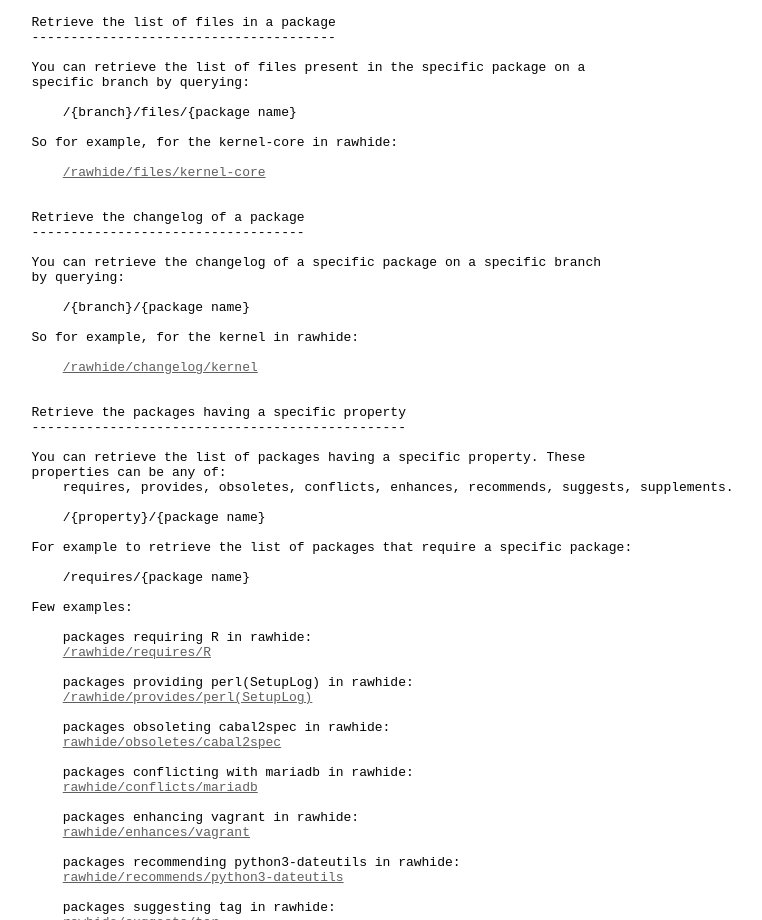
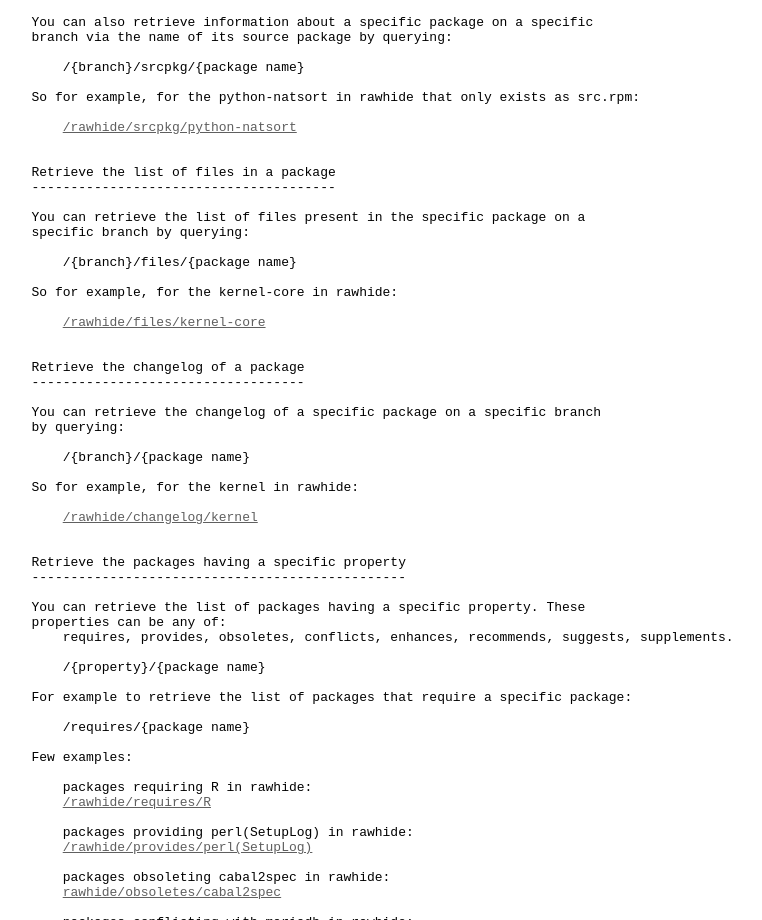
Before and after one commit to fedora-infra/mdapi, a plain HTML site: page mdapi/index.html in a window 1280 px wide. Shown: the part 840-1760 px from the top of the page, without its empty margins (65-827 px from the left). Drawn offline with Linux system fonts and the light colour scheme.

Commit message:
Document the new API endpoint in the index

```diff
--- a/mdapi/index.html
+++ b/mdapi/index.html
@@ -83,6 +83,16 @@ So for example, for the kernel in rawhide:
     <a href="$PREFIX/rawhide/pkg/kernel">/rawhide/pkg/kernel</a>
 
 
+You can also retrieve information about a specific package on a specific
+branch via the name of its source package by querying:
+
+    /{branch}/srcpkg/{package name}
+
+So for example, for the python-natsort in rawhide that only exists as src.rpm:
+
+    <a href="$PREFIX/rawhide/srcpkg/python-natsort">/rawhide/srcpkg/python-natsort</a>
+
+
 Retrieve the list of files in a package
 ---------------------------------------
 
```
